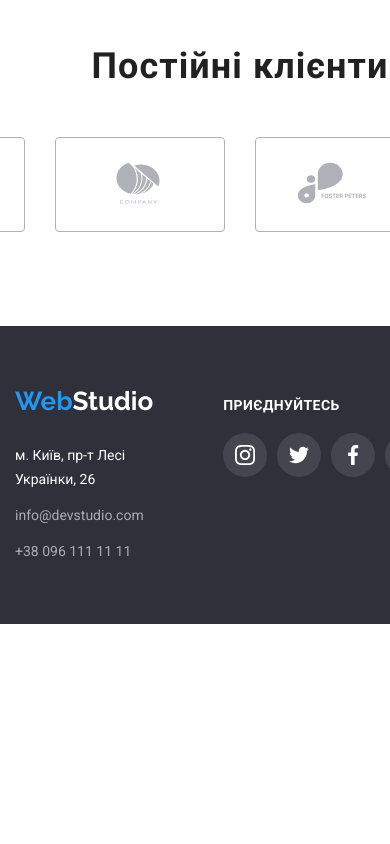
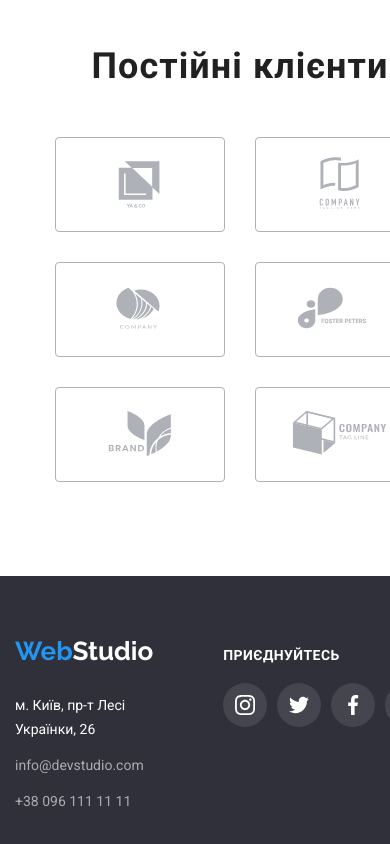
Before and after one commit to SirotovAlexander/goit-markup-hw-08, a plain HTML site: page index.html in a window 390 px wide. Shown: the part 4669-5513 px from the top of the page. Before the commit the page ends 5293 px from the top, so only its background shows below. Drawn offline with nearby package versions, Linux system fonts and the light colour scheme.

Commit message:
done clients section
done clients section

```diff
--- a/scss/components/_clients-section.scss
+++ b/scss/components/_clients-section.scss
@@ -12,6 +12,11 @@
   justify-content: center;
   align-items: center;
   gap: 30px;
+
+  @media screen and (max-width: 767px) {
+    display: flex;
+    flex-wrap: wrap;
+  }
 }
 .clients__item {
   display: flex;
```
Also changed, not shown: css/main.css, css/main.min.css, 2 other files.
